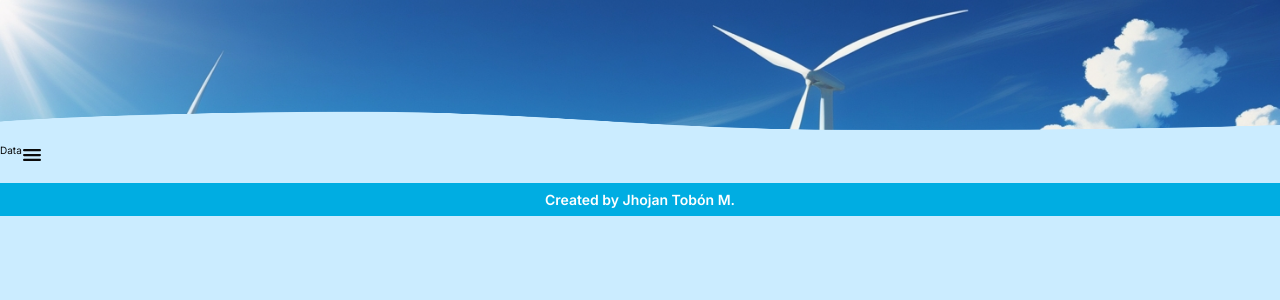
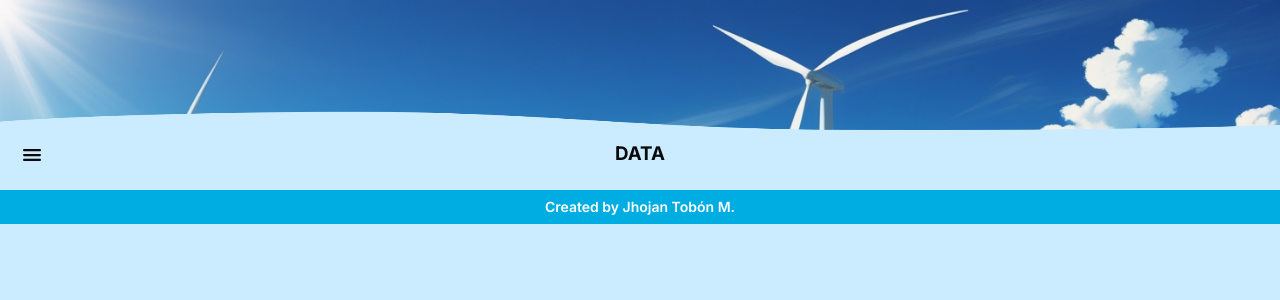
Before and after one commit to jhojantobonm/rei-app, a React (Vite) app: page /data in a window 1280 px wide. Shown: the top 300 px of the page. Built offline with nearby package versions, Linux system fonts and the light colour scheme.

Commit message:
✨ Create Data page and added into the router

```diff
--- a/src/App.tsx
+++ b/src/App.tsx
@@ -3,22 +3,20 @@ import { Menu } from "./components/Menu"
 import { Home } from "./pages/Home"
 import { useContextApp } from "./context/useContextApp"
 import { Route, Routes } from "react-router-dom";
-import { HeaderApp } from "./components/HeaderApp";
 import { FooterApp } from "./components/FooterApp";
+import { Data } from "./pages/Data";
 
 function App() {
   const {isMenuOpen} = useContextApp();
 
   return (
     <>
-      <HeaderApp/>
       <Routes>
         <Route path="/" element={<Home/>}/>
-        <Route path="/data" element={<div>Data</div>}/>
+        <Route path="/data" element={<Data/>}/>
         <Route path="/calculator" element={<div>Calculator</div>}/>
         <Route path="/dashboard" element={<div>Dashboard</div>}/>
-        <Route path="*" element={<div>Not found</div>}/>
-
+        <Route path="*" element={<Home/>}/>
       </Routes>
       <FooterApp/>
       {isMenuOpen && createPortal(<Menu/>,document.body)}
--- /dev/null
+++ b/src/pages/Data.tsx
@@ -0,0 +1,17 @@
+import { HeaderApp } from '../components/HeaderApp'
+import './Data.css'
+
+
+export const Data = () => {
+  return (
+  <>
+    <HeaderApp title='DATA'/>
+    <main>
+        <section data-testid='data-container'>
+
+        </section>
+    </main>
+  </>
+
+  )
+}
--- a/src/pages/Home.tsx
+++ b/src/pages/Home.tsx
@@ -1,5 +1,4 @@
 import { ContentInformation } from '../components/ContentInformation'
-import { FooterApp } from '../components/FooterApp'
 import { HeaderApp } from '../components/HeaderApp'
 import { MenuInformation } from '../components/MenuInformation'
 import { content } from '../content/content'
@@ -12,6 +11,7 @@ export const Home = () => {
 
   return (
   <>
+    <HeaderApp title='INFORMATION'/>
     <main>
         <section data-testid='home-container'
           className='pl-6 pr-6 md:pl-[9rem] md:pr-[9rem]' >
```
Also changed, not shown: src/pages/Data.css (added), 1 other file (tests, documents, lock files or other folders).
